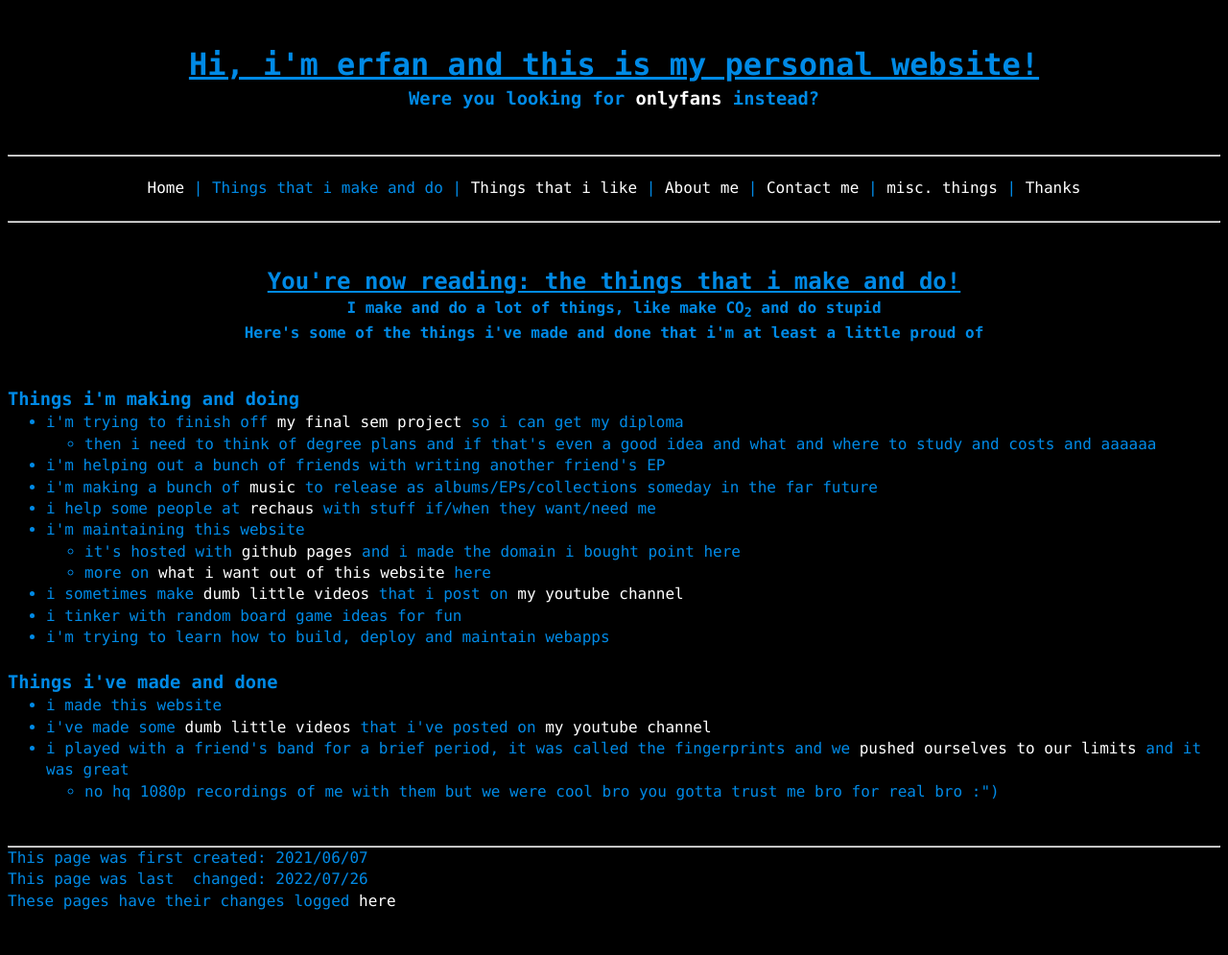
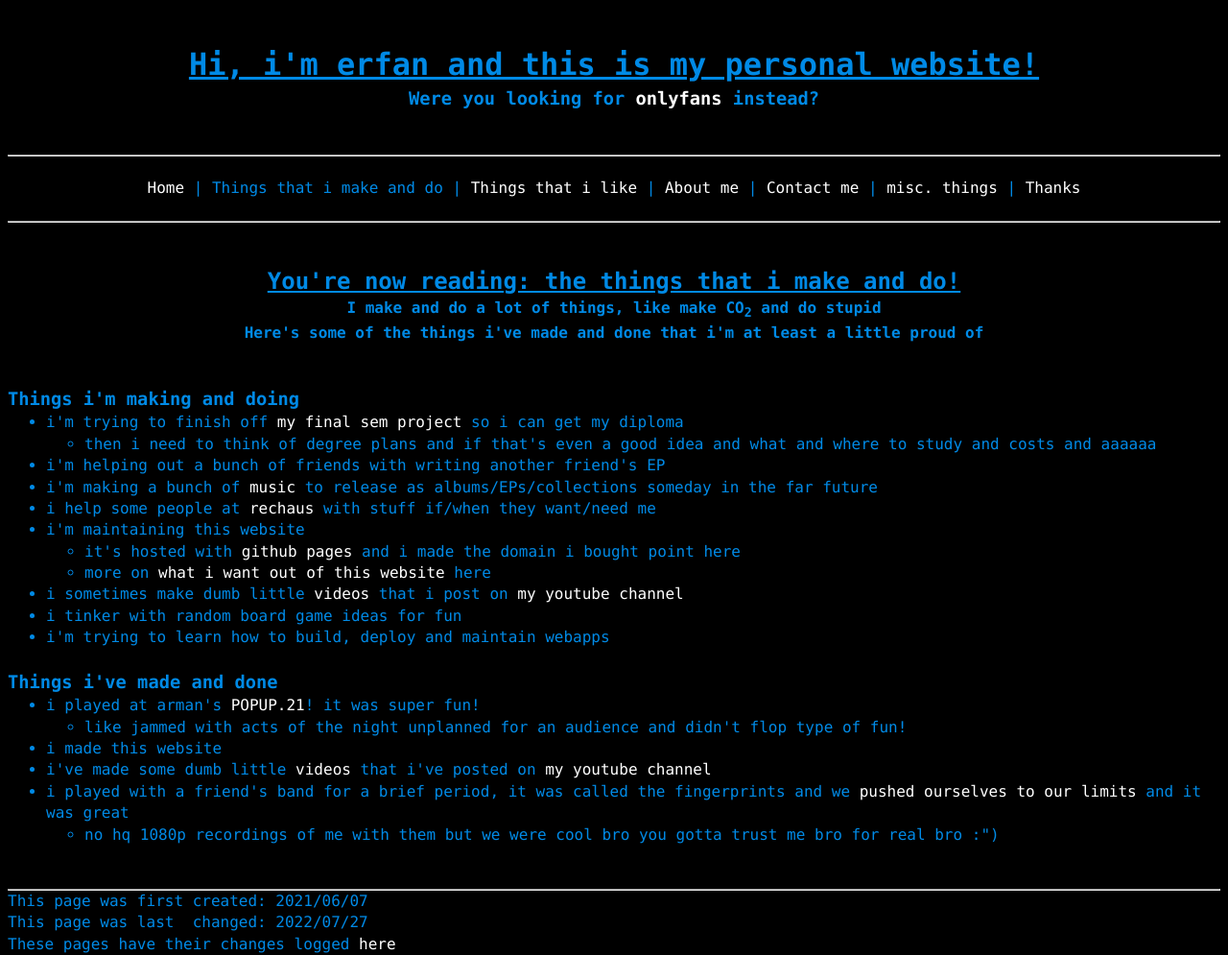
Before and after one commit to a-erfan-aa/a-erfan-aa.github.io, a Jekyll site: the page built from things-i-make.html, in a window 1280 px wide. Shown: the whole page at 96% size. Built offline with Jekyll 4.4.1, drawn with Linux system fonts in a browser that asks for light colours; before the commit the page ends 950 px from its top, so only the background shows below that.

Commit message:
Add POPUP.21 to things-i-make.html
Also update lastChanged

```diff
--- a/things-i-make.html
+++ b/things-i-make.html
@@ -2,7 +2,7 @@
 layout: default
 title: Things i make
 firstCreated: 2021/06/07
-lastChanged: 2022/07/26
+lastChanged: 2022/07/27
 ---
 <!-- title and subtitle-->
 <div>
@@ -33,7 +33,7 @@ lastChanged: 2022/07/26
 				<li>more on <a href="/misc/website-principles">what i want out of this website</a> here</li>
 			</ul>
 		</li>
-		<li>i sometimes make <a href="/things-i-make/videos">dumb little videos</a> that i post on <a href="https://www.youtube.com/channel/UC6WnCo8jywKuWI9Vne7Uq_A">my youtube channel</a></li>
+		<li>i sometimes make dumb little <a href="/things-i-make/videos">videos</a> that i post on <a href="https://www.youtube.com/channel/UC6WnCo8jywKuWI9Vne7Uq_A">my youtube channel</a></li>
 		<li>i tinker with random board game ideas for fun</li>
 		<li>i'm trying to learn how to build, deploy and maintain webapps</li>
 	</ul>
@@ -45,8 +45,13 @@ lastChanged: 2022/07/26
 <div>
 	<h3>Things i've made and done</h3>
 		<ul>
+			<li>i played at arman's <a href="https://www.instagram.com/p/Cdnj7EFJbeU/?utm_source=ig_web_copy_link">POPUP.21</a>! it was super fun!
+				<ul>
+					<li>like jammed with acts of the night unplanned for an audience and didn't flop type of fun!</li>
+				</ul>
+			</li>
 			<li>i made this website</li>
-			<li>i've made some <a href="/things-i-make/videos">dumb little videos</a> that i've posted on <a href="https://www.youtube.com/channel/UC6WnCo8jywKuWI9Vne7Uq_A">my youtube channel</a></li>
+			<li>i've made some dumb little <a href="/things-i-make/videos">videos</a> that i've posted on <a href="https://www.youtube.com/channel/UC6WnCo8jywKuWI9Vne7Uq_A">my youtube channel</a></li>
 			<li>i played with a friend's band for a brief period, it was called the fingerprints and we <a href="https://web.archive.org/web/20201021035552/https://dayakdaily.com/the-fingerprints-crowned-champion-in-kuching-waterfront-jazz-festival-band-search-final/">pushed ourselves to our limits</a> and it was great
 				<ul>
 					<li>no hq 1080p recordings of me with them but we were cool bro you gotta trust me bro for real bro :")</li>
```
